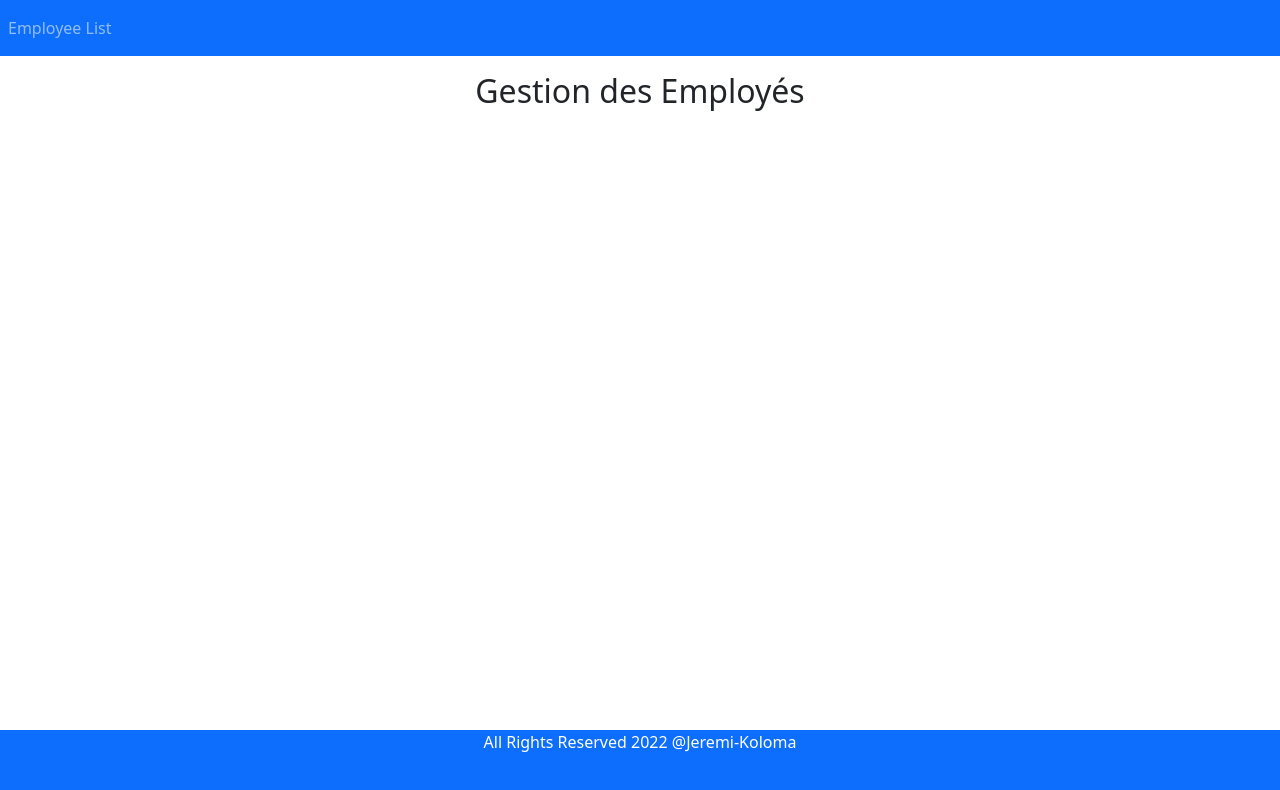
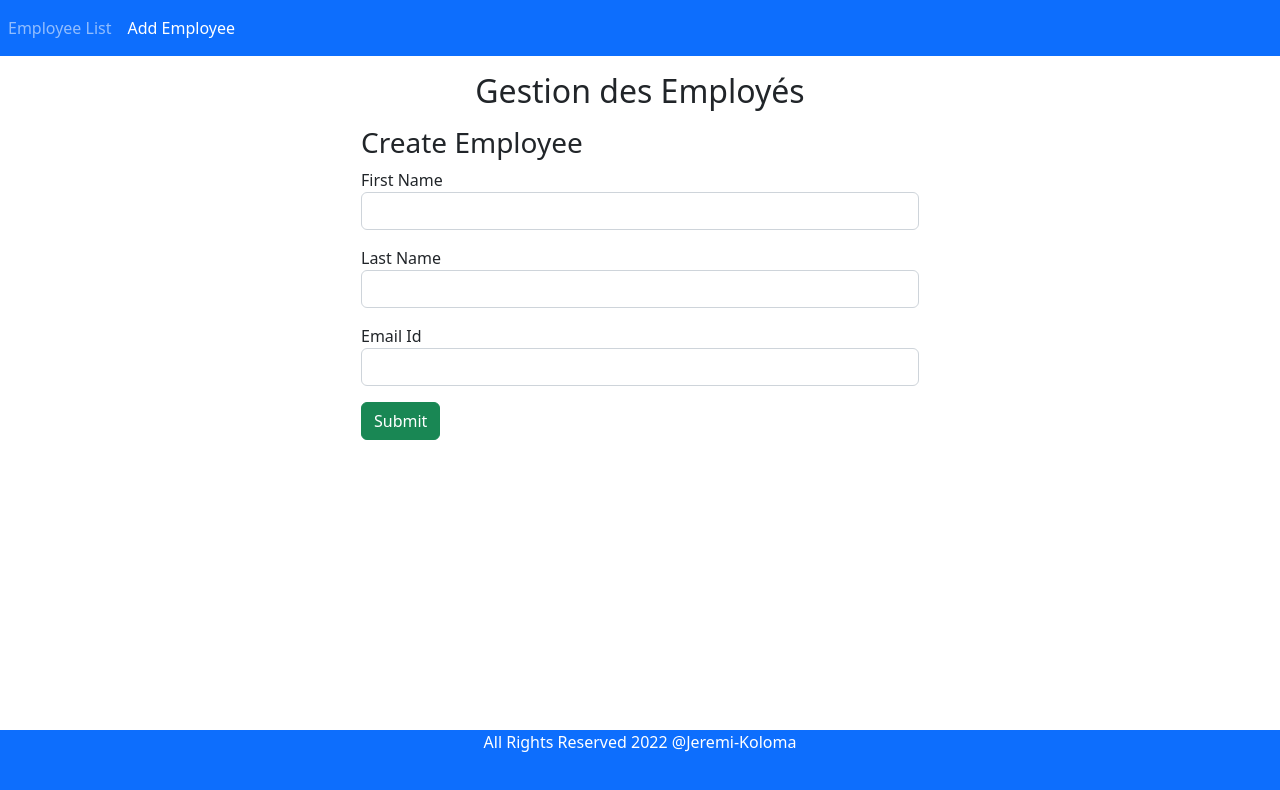
Before and after one commit to Jeremi-Koloma/frontendEmploye, an Angular app: page /create-employee in a window 1280 px wide. Before the commit this address led to /. Shown: the top 790 px of the page. Built offline with nearby package versions, Linux system fonts and the light colour scheme.

Commit message:
ajout de la fonctionnalité create et c'est fonctionnelle

```diff
--- a/src/app/app-routing.module.ts
+++ b/src/app/app-routing.module.ts
@@ -1,9 +1,11 @@
 import { NgModule } from '@angular/core';
 import { RouterModule, Routes } from '@angular/router';
+import { CreateEmployeeComponent } from './create-employee/create-employee.component';
 import { EmployeeListComponent } from './employee-list/employee-list.component';
 
 const routes: Routes = [
   {path:'employees', component: EmployeeListComponent},
+  {path:'create-employee', component:CreateEmployeeComponent},
   {path:'',redirectTo: 'employees', pathMatch: 'full'}
 ];
 
--- a/src/app/app.component.html
+++ b/src/app/app.component.html
@@ -3,6 +3,9 @@
          <li class="nav-item">
              <a routerLink="employees" routerLinkActive="active"  href="#" class="nav-link">Employee List</a>
          </li>
+         <li class="nav-item">
+            <a routerLink="create-employee" routerLinkActive="active"  href="#" class="nav-link">Add Employee</a>
+        </li>
     </ul>
 </nav>
 
--- a/src/app/app.module.ts
+++ b/src/app/app.module.ts
@@ -5,15 +5,19 @@
 import { AppRoutingModule } from './app-routing.module';
 import { AppComponent } from './app.component';
 import { EmployeeListComponent } from './employee-list/employee-list.component';
+import { CreateEmployeeComponent } from './create-employee/create-employee.component';
+import { FormsModule } from '@angular/forms';
 
 @NgModule({
   declarations: [
     AppComponent,
-    EmployeeListComponent
+    EmployeeListComponent,
+    CreateEmployeeComponent
   ],
   imports: [
     BrowserModule,
     AppRoutingModule,
+    FormsModule, // On ajoute  FormsModule pour les formulaire
     HttpClientModule // On ajoute HttClientModule
   ],
   providers: [],
--- /dev/null
+++ b/src/app/create-employee/create-employee.component.html
@@ -0,0 +1,20 @@
+<div class="col-md-6 offset-md-3">
+    <h3>Create Employee</h3>
+
+    <form (ngSubmit)="onSubmit()">
+        <div class="form-group mb-3">
+            <label for="fName">First Name</label>
+            <input type="text" class="form-control" id="firstName" [(ngModel)]="employee.firstName" name="firstName">
+        </div>
+        <div class="form-group mb-3">
+            <label for="fName">Last Name</label>
+            <input type="text" class="form-control" id="lastName" [(ngModel)]="employee.lastName" name="lastName">
+        </div>
+        <div class="form-group mb-3">
+            <label for="fName">Email Id</label>
+            <input type="email" class="form-control" id="email" [(ngModel)]="employee.emailId" name="email">
+        </div>
+
+        <button class="btn btn-success" type="submit">Submit</button>
+    </form>
+</div>
--- /dev/null
+++ b/src/app/create-employee/create-employee.component.ts
@@ -0,0 +1,42 @@
+import { Component, OnInit } from '@angular/core';
+import { Router } from '@angular/router';
+import { Employee } from '../employee';
+import { EmployeeService } from '../employee.service'; // importation du service employee
+
+@Component({
+  selector: 'app-create-employee',
+  templateUrl: './create-employee.component.html',
+  styleUrls: ['./create-employee.component.css']
+})
+export class CreateEmployeeComponent implements OnInit {
+
+  employee:Employee = new Employee();
+
+  // Injectons le employeeService dans le constructeur;
+  constructor( private employeeService : EmployeeService, private router : Router) { }
+
+  ngOnInit(): void {
+  }
+
+  // La méthode qui va enregistrer nos données
+  saveEmployee(){
+    this.employeeService.createEmployee(this.employee).subscribe( date =>{
+      console.log(date);
+      this.goToEmployeeList(); // appeler la fonction de redirection;
+    },
+    error => console.log(error)
+    );
+  }
+
+  // Une méthode de redirection quand il soumette le formulaire;
+  goToEmployeeList(){
+    this.router.navigate(['/employees']);
+  }
+
+  // fonction pour la soumission du formulaire
+  onSubmit(){
+    console.log(this.employee);
+    this.saveEmployee();
+  }
+
+}
--- a/src/app/employee.service.ts
+++ b/src/app/employee.service.ts
@@ -1,5 +1,5 @@
 import { Injectable } from '@angular/core';
-// On importe HttpClient pour pouvoir l'injecter au niveau de constructeur;
+// On importe HttpClient depuis le module pour pouvoir l'injecter au niveau de constructeur;
 import { HttpClient } from '@angular/common/http';
 import { Observable } from 'rxjs';
 import { Employee } from './employee';
@@ -12,10 +12,16 @@
 
   private baseUrl = "http://localhost:8080/api/v1/employees";
 
+  private baseUrlCreate = "http://localhost:8080/api/v1/employees/create";
+
   constructor(private httpClient : HttpClient) { }
 
   getEmployeeList() : Observable<Employee[]>{
     return this.httpClient.get<Employee[]>(`${this.baseUrl}`);
   }
 
+  createEmployee(employee: Employee): Observable<object>{
+    return this.httpClient.post(`${this.baseUrlCreate}`, employee);
+  }
+
 }
```
Also changed, not shown: src/app/create-employee/create-employee.component.css (added), 1 other file (tests, documents, lock files or other folders).
